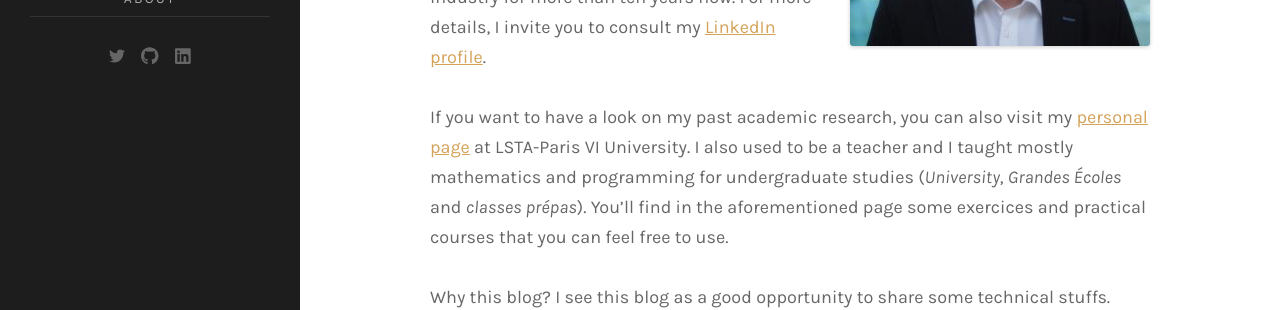
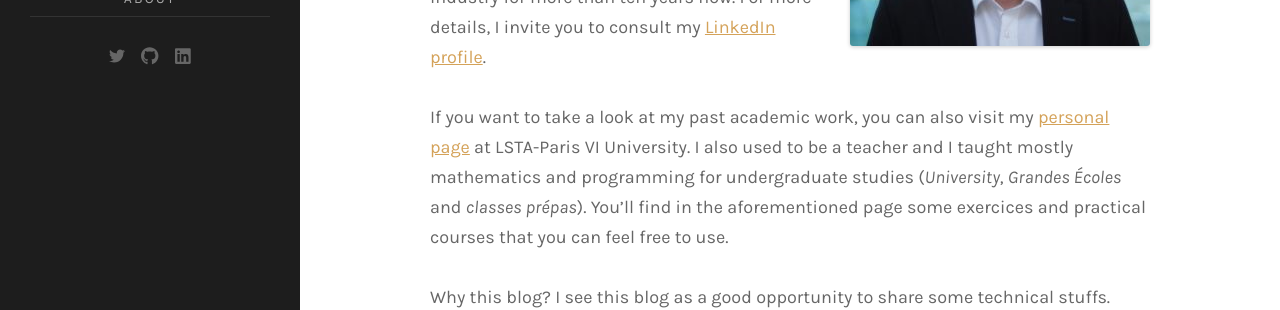
Before and after one commit to bpatra/personal-blog, a Jekyll site: the page built from about.md, in a window 1280 px wide and 1114 px high. Shown: the part 393-703 px from the top of the window. Built offline with Jekyll 4.4.1, drawn with Linux system fonts in a browser that asks for light colours.

Commit message:
Update about.md

```diff
--- a/about.md
+++ b/about.md
@@ -8,7 +8,7 @@
 Hi, I am Benoît Patra, welcome to my personal blog. My current occupation is Chief Technology Officer at <a title="iAdvize" href="https://www.iadvize.com/">iAdvize</a>.
 My initial background is in mathematics, I am graduated from ENS Cachan and I hold a PhD in mathematics that combines the following fields: probability and machine learning. I have been working in the software industry for more than ten years now. For more details, I invite you to consult my <a title="LinkedIn profile" href="http://www.linkedin.com/pub/benoit-patra/10/a89/648">LinkedIn profile</a>.
 
-If you want to have a look on my past academic research, you can also visit my <a title="personal page" href="http://www.lsta.upmc.fr/doct/patra/">personal page</a> at LSTA-Paris VI University. I also used to be a teacher and I taught mostly mathematics and programming for undergraduate studies (_University_, _Grandes Écoles_ and _classes prépas_). You'll find in the aforementioned page some exercices and practical courses that you can feel free to use.
+If you want to take a look at my past academic work, you can also visit my <a title="personal page" href="http://www.lsta.upmc.fr/doct/patra/">personal page</a> at LSTA-Paris VI University. I also used to be a teacher and I taught mostly mathematics and programming for undergraduate studies (_University_, _Grandes Écoles_ and _classes prépas_). You'll find in the aforementioned page some exercices and practical courses that you can feel free to use.
 
 Why this blog? I see this blog as a good opportunity to share some technical stuffs. More importantly, I maintain this blog because it is a good exercise for me. Indeed, this is a very efficient way for a native french speaker living in France to write english content on a regular basis.
 
```
